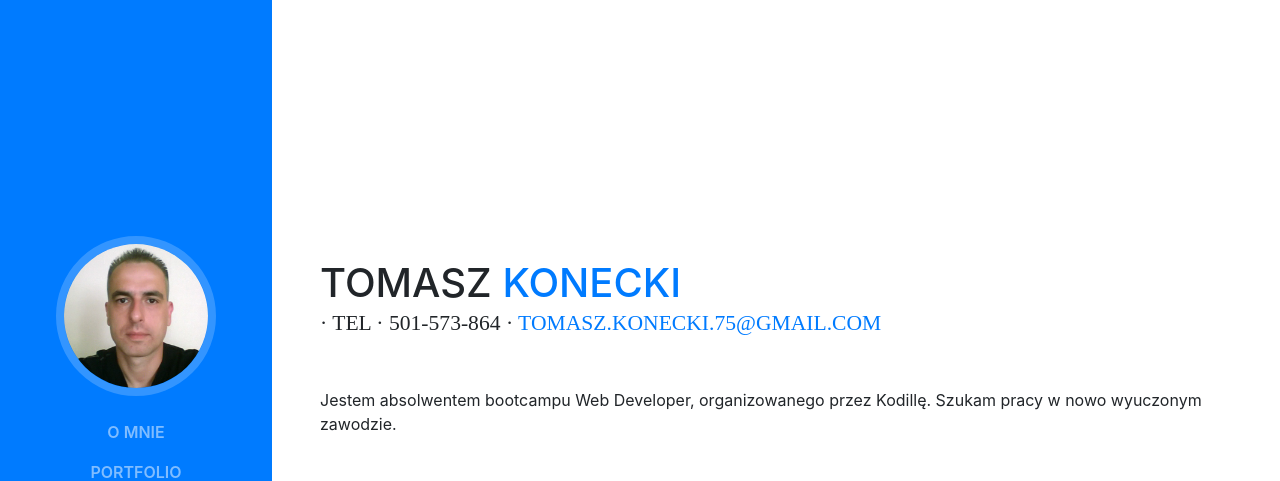
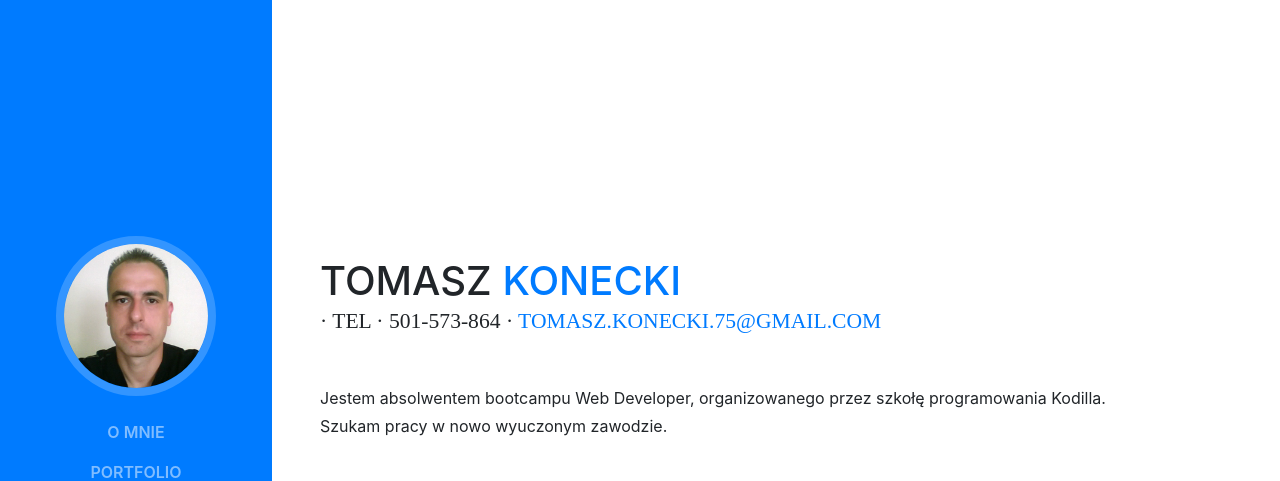
Before and after one commit to tomasz-konecki/tomasz-konecki.github.io, a website with bundled scripts: page index.html in a window 1280 px wide. Shown: the top 481 px of the page. Built offline with nearby package versions, Linux system fonts and the light colour scheme; a web font is replaced by a local one.

Commit message:
Update code

```diff
--- a/index.html
+++ b/index.html
@@ -66,7 +66,8 @@
           <div class="subheading mb-5">· tel · 501-573-864 ·
             <a href="mailto:tomasz.konecki.75@gmail.com">tomasz.konecki.75@gmail.com</a>
           </div>
-          <p class="mb-5">Jestem absolwentem bootcampu Web Developer, organizowanego przez Kodillę. Szukam pracy w nowo wyuczonym zawodzie.</p>
+          <p class="mb-1">Jestem absolwentem bootcampu Web Developer, organizowanego przez szkołę programowania Kodilla. </p>
+          <p class="mb-5">Szukam pracy w nowo wyuczonym zawodzie.</p>
           <ul class="list-inline list-social-icons mb-0">
             <li class="list-inline-item">
               <a href="https://www.linkedin.com/in/tomasz-konecki-08689010b/" target="_blank">
```
